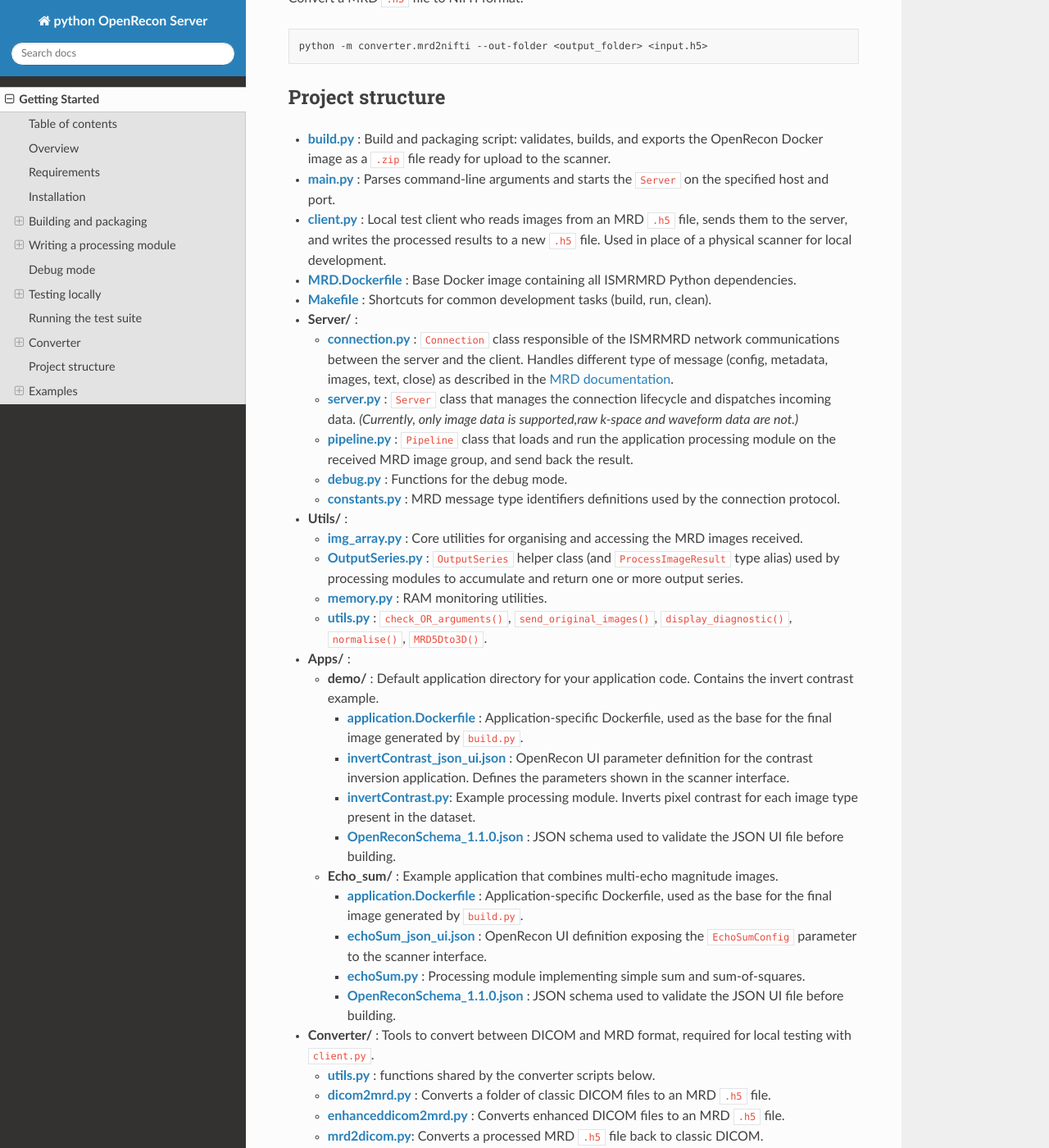
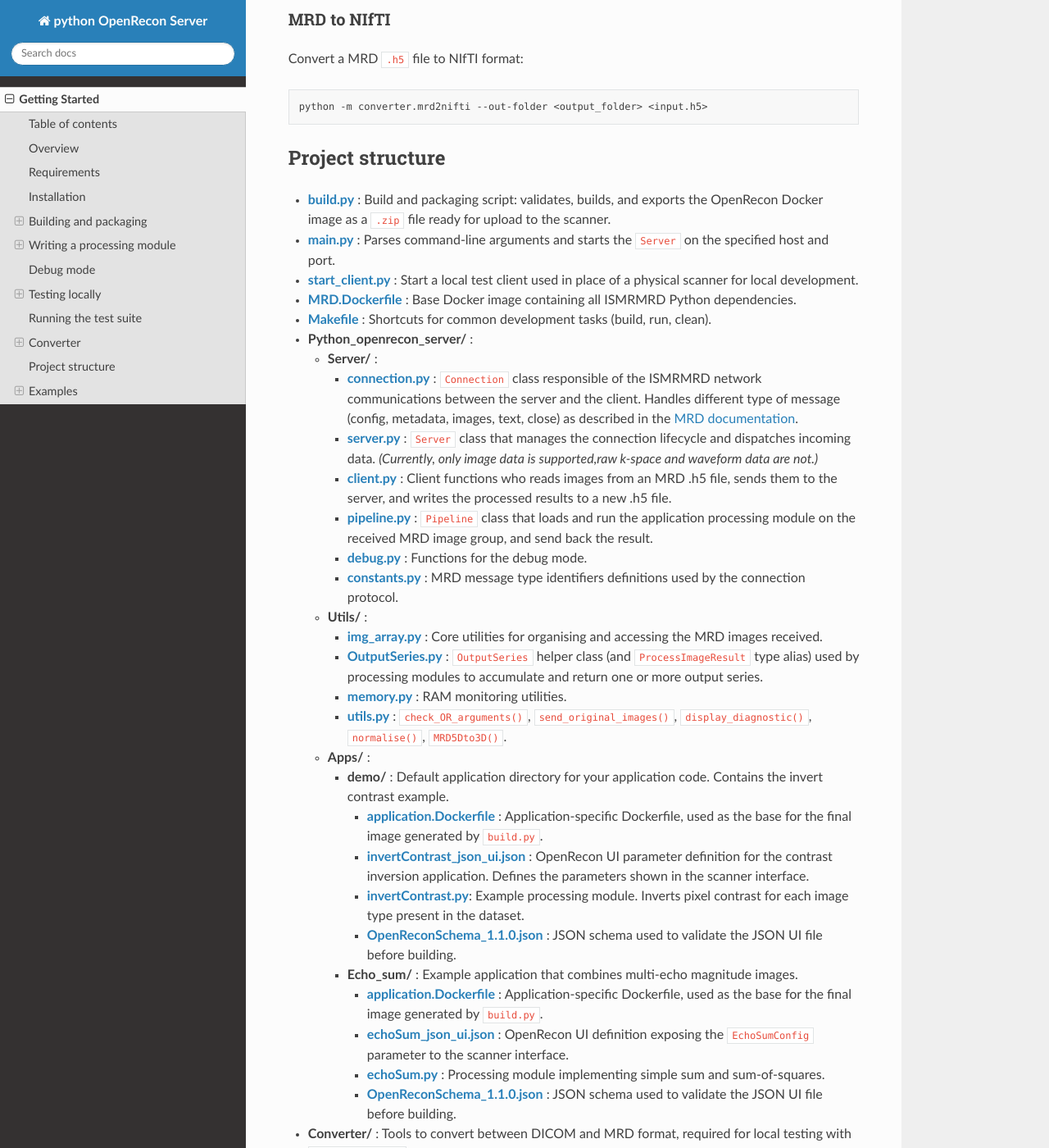
Before and after one commit to benoitberanger/python-openrecon-server, a Sphinx documentation site: the page built from docs/source/readme.md, in a window 1280 px wide and 1400 px high, scrolled down 11903 px. Shown: the whole window at 82% size. Built offline with Sphinx 7.4.7 and the Read the Docs theme 3.1.0, drawn with Linux system fonts in a browser that asks for light colours; some of the changed text lies outside the part shown.

Commit message:
update README

````diff
--- a/README.md
+++ b/README.md
@@ -72,8 +72,8 @@ Flowchart example of a generic processing module:
 ```mermaid
 flowchart LR
 
-    subgraph app["`**apps/app/your_module.py**`"]
-        subgraph process_image["process_image(img_array, configJSON, metadata)"]
+    subgraph app["`**python_openrecon_server/apps/app/your_module.py**`"]
+        subgraph process_image["process_image(img_array,configJSON,metadata)"]
 
             init_series["`**initialise OutputSeries**`"] --> process
             or_arg["`**check OR arguments**`"] -.-> process
@@ -189,7 +188,7 @@ All output files will be placed in a `build` dir. The finale file, ready for the
 
 ## Writing a processing module
 
-Create a new directory in the `apps/` directory containing a Python file. It must expose a function with this prototype:
+Create a new directory in the `python_openrecon_server/apps/` directory containing a Python file. It must expose a function with this prototype:
 
 ```python
 @timeit
@@ -216,7 +215,7 @@ sent by the client. Use `check_OR_arguments()` to read them safely with
 a default fallback:
 
 ```python
-from utils.utils import check_OR_arguments
+from python_openrecon_server.utils.utils import check_OR_arguments
 
 # Read a string parameter, default to 'SimpleSum'
 mode = check_OR_arguments(configJSON, "EchoSumConfig", str, "SimpleSum")
@@ -262,11 +261,11 @@ Each cell contains an `ismrmrd.Image` object or `None`. `image_type` uses MRD co
 ### Accessing images
 
 To get the specific images that you need, you can use the following functions:
-`get_subarray`, `get_type_magnitude`, `get_type_phase`, `get_contrast` from `utils.img_array`.
+`get_subarray`, `get_type_magnitude`, `get_type_phase`, `get_contrast` from `python_openrecon_server.utils.img_array`.
 
 examples :
 ```python
-from utils.img_array import get_type_magnitude, get_type_phase, get_subarray
+from python_openrecon_server.utils.img_array import get_type_magnitude, get_type_phase, get_subarray
 
 # All magnitude images
 mag_array = get_type_magnitude(img_array)
@@ -286,19 +285,19 @@ metadata in one call. Since MRD stores data as `[cha, z, y, x]`, the
 stacked array has shape **`[img, cha, z, y, x]`**.
 
 ```python
-from utils.img_array import stack_images
+from python_openrecon_server.utils.img_array import stack_images
 
 data, head, meta = stack_images(img_array, dtype=float32)
 ```
 
 ### Managing output series
 
-Use `OutputSeries` from `utils.OutputSeries` to manage the images to
+Use `OutputSeries` from `python_openrecon_server.utils.OutputSeries` to manage the images to
 send back to the client. It handles metadata updates, deep copies of
 headers, and series index offsets automatically.
 
 ```python
-from utils.OutputSeries import OutputSeries
+from python_openrecon_server.utils.OutputSeries import OutputSeries
 
 # Initialise
 series = OutputSeries()
@@ -434,9 +433,9 @@ python  -m converter.dicom2mrd <folder of DICOMs> -o <outfile>
 python -m converter.enhanceddicom2mrd <folder of DICOMs> -o <outfile>
 ```
 
-3. Run the client.py, on another terminal, to send the MRD images :
+3. Run the start_client.py, on another terminal, to send the MRD images :
 ```bash
-python client.py -o <output.h5> <input.h5>
+python start_client.py -o <output.h5> <input.h5>
 ```
 
 4. The output `.h5` file can be converted back to DICOM for visualisation :
@@ -507,7 +504,7 @@ MRD (`.h5`) format, which is required for local testing.
 
 ### DICOM to MRD
 
-Convert a DICOM series (classic or enhanced) to an MRD `.h5` file for use as input to `client.py`:
+Convert a DICOM series (classic or enhanced) to an MRD `.h5` file for use as input to `start_client.py`:
 
 ```bash
 # classic DICOM
@@ -543,39 +540,42 @@ python -m converter.mrd2nifti --out-folder <output_folder> <input.h5>
 
 - [**build.py**](https://github.com/benoitberanger/python-openrecon-server/blob/main/build.py) : Build and packaging script: validates, builds, and exports the OpenRecon Docker image as a `.zip` file ready for upload to the scanner.
 - [**main.py**](https://github.com/benoitberanger/python-openrecon-server/blob/main/main.py) : Parses command-line arguments and starts the `Server` on the specified host and port.
-- [**client.py**](https://github.com/benoitberanger/python-openrecon-server/blob/main/client.py) : Local test client who reads images from an MRD `.h5` file, sends them to the server, and writes the processed results to a new `.h5` file. Used in place of a physical scanner for local development.
+- [**start_client.py**](https://github.com/benoitberanger/python-openrecon-server/blob/main/start_client.py) : Start a local test client used in place of a physical scanner for local development.
 - [**MRD.Dockerfile**](https://github.com/benoitberanger/python-openrecon-server/blob/main/MRD.Dockerfile) : Base Docker image containing all ISMRMRD Python dependencies.
 - [**Makefile**](https://github.com/benoitberanger/python-openrecon-server/blob/main/Makefile) : Shortcuts for common development tasks (build, run, clean).
 
-- **Server/** :
-    - [**connection.py**](https://github.com/benoitberanger/python-openrecon-server/blob/main/server/connection.py) : `Connection` class responsible of the ISMRMRD network communications between the server and the client. Handles different type of message (config, metadata, images, text, close) as described in the [MRD documentation](https://ismrmrd.readthedocs.io/en/latest/mrd_messages.html).
-    - [**server.py**](https://github.com/benoitberanger/python-openrecon-server/blob/main/server/server.py) : `Server` class that manages the connection lifecycle and dispatches incoming data. _(Currently, only image data is supported,raw k-space and waveform data are not.)_
-    - [**pipeline.py**](https://github.com/benoitberanger/python-openrecon-server/blob/main/server/pipeline.py) : `Pipeline` class that loads and run the application processing module on the received MRD image group, and send back the result.
-    - [**debug.py**](https://github.com/benoitberanger/python-openrecon-server/blob/main/server/debug.py) : Functions for the debug mode.
-    - [**constants.py**](https://github.com/benoitberanger/python-openrecon-server/blob/main/server/constants.py) : MRD message type identifiers definitions used by the connection protocol.
+- **Python_openrecon_server/** :
 
-- **Utils/** :
-    - [**img_array.py**](https://github.com/benoitberanger/python-openrecon-server/blob/main/utils/img_array.py) : Core utilities for organising and accessing the MRD images received.
-    - [**OutputSeries.py**](https://github.com/benoitberanger/python-openrecon-server/blob/main/utils/OutputSeries.py) : `OutputSeries` helper class (and `ProcessImageResult` type alias) used by processing modules to accumulate and return one or more output series.
-    - [**memory.py**](https://github.com/benoitberanger/python-openrecon-server/blob/main/utils/memory.py) : RAM monitoring utilities.
-    - [**utils.py**](https://github.com/benoitberanger/python-openrecon-server/blob/main/utils/utils.py) : `check_OR_arguments()`, `send_original_images()`, `display_diagnostic()`, `normalise()`, `MRD5Dto3D()`.
+    - **Server/** :
+        - [**connection.py**](https://github.com/benoitberanger/python-openrecon-server/blob/main/python_openrecon_server/server/connection.py) : `Connection` class responsible of the ISMRMRD network communications between the server and the client. Handles different type of message (config, metadata, images, text, close) as described in the [MRD documentation](https://ismrmrd.readthedocs.io/en/latest/mrd_messages.html).
+        - [**server.py**](https://github.com/benoitberanger/python-openrecon-server/blob/main/python_openrecon_server/server/server.py) : `Server` class that manages the connection lifecycle and dispatches incoming data. _(Currently, only image data is supported,raw k-space and waveform data are not.)_
+        - [**client.py**](https://github.com/benoitberanger/python-openrecon-server/blob/main/python_openrecon_server/server/client.py) : Client functions who reads images from an MRD .h5 file, sends them to the server, and writes the processed results to a new .h5 file.
+        - [**pipeline.py**](https://github.com/benoitberanger/python-openrecon-server/blob/main/python_openrecon_server/server/pipeline.py) : `Pipeline` class that loads and run the application processing module on the received MRD image group, and send back the result.
+        - [**debug.py**](https://github.com/benoitberanger/python-openrecon-server/blob/main/python_openrecon_server/server/debug.py) : Functions for the debug mode.
+        - [**constants.py**](https://github.com/benoitberanger/python-openrecon-server/blob/main/python_openrecon_server/server/constants.py) : MRD message type identifiers definitions used by the connection protocol.
 
-- **Apps/** :
-    - **demo/** :
-    Default application directory for your application code. Contains the invert contrast example.
-        - [**application.Dockerfile**](https://github.com/benoitberanger/python-openrecon-server/blob/main/apps/demo/application.Dockerfile) : Application-specific Dockerfile, used as the base for the final image generated by `build.py`.
-        - [**invertContrast_json_ui.json**](https://github.com/benoitberanger/python-openrecon-server/blob/main/apps/demo/invertContrast_json_ui.json) : OpenRecon UI parameter definition for the contrast inversion application. Defines the parameters shown in the scanner interface.
-        - [**invertContrast.py**](https://github.com/benoitberanger/python-openrecon-server/blob/main/apps/demo/invertContrast.py): Example processing module. Inverts pixel contrast for each image type present in the dataset.
-        - [**OpenReconSchema_1.1.0.json**](https://github.com/benoitberanger/python-openrecon-server/blob/main/apps/demo/OpenReconSchema_1.1.0.json) : JSON schema used to validate the JSON UI file before building.
+    - **Utils/** :
+        - [**img_array.py**](https://github.com/benoitberanger/python-openrecon-server/blob/main/python_openrecon_server/utils/img_array.py) : Core utilities for organising and accessing the MRD images received.
+        - [**OutputSeries.py**](https://github.com/benoitberanger/python-openrecon-server/blob/main/python_openrecon_server/utils/OutputSeries.py) : `OutputSeries` helper class (and `ProcessImageResult` type alias) used by processing modules to accumulate and return one or more output series.
+        - [**memory.py**](https://github.com/benoitberanger/python-openrecon-server/blob/main/python_openrecon_server/utils/memory.py) : RAM monitoring utilities.
+        - [**utils.py**](https://github.com/benoitberanger/python-openrecon-server/blob/main/python_openrecon_server/utils/utils.py) : `check_OR_arguments()`, `send_original_images()`, `display_diagnostic()`, `normalise()`, `MRD5Dto3D()`.
 
-    - **Echo_sum/** : Example application that combines multi-echo magnitude images.
-        - [**application.Dockerfile**](https://github.com/benoitberanger/python-openrecon-server/blob/main/apps/echo_sum/application.Dockerfile) : Application-specific Dockerfile, used as the base for the final image generated by `build.py`.
-        - [**echoSum_json_ui.json**](https://github.com/benoitberanger/python-openrecon-server/blob/main/apps/echo_sum/echoSum_json_ui.json) : OpenRecon UI definition exposing the `EchoSumConfig` parameter to the scanner interface.
-        - [**echoSum.py**](https://github.com/benoitberanger/python-openrecon-server/blob/main/echoSum/apps/echoSum.py) : Processing module implementing simple sum and sum-of-squares.
-        - [**OpenReconSchema_1.1.0.json**](https://github.com/benoitberanger/python-openrecon-server/blob/main/apps/echo_sum/OpenReconSchema_1.1.0.json) : JSON schema used to validate the JSON UI file before building.
+    - **Apps/** :
+        - **demo/** :
+        Default application directory for your application code. Contains the invert contrast example.
+            - [**application.Dockerfile**](https://github.com/benoitberanger/python-openrecon-server/blob/main/python_openrecon_server/apps/demo/application.Dockerfile) : Application-specific Dockerfile, used as the base for the final image generated by `build.py`.
+            - [**invertContrast_json_ui.json**](https://github.com/benoitberanger/python-openrecon-server/blob/main/python_openrecon_server/apps/demo/invertContrast_json_ui.json) : OpenRecon UI parameter definition for the contrast inversion application. Defines the parameters shown in the scanner interface.
+            - [**invertContrast.py**](https://github.com/benoitberanger/python-openrecon-server/blob/main/python_openrecon_server/apps/demo/invertContrast.py): Example processing module. Inverts pixel contrast for each image type present in the dataset.
+            - [**OpenReconSchema_1.1.0.json**](https://github.com/benoitberanger/python-openrecon-server/blob/main/python_openrecon_server/apps/demo/OpenReconSchema_1.1.0.json) : JSON schema used to validate the JSON UI file before building.
+
+        - **Echo_sum/** : Example application that combines multi-echo magnitude images.
+            - [**application.Dockerfile**](https://github.com/benoitberanger/python-openrecon-server/blob/main/python_openrecon_server/apps/echo_sum/application.Dockerfile) : Application-specific Dockerfile, used as the base for the final image generated by `build.py`.
+            - [**echoSum_json_ui.json**](https://github.com/benoitberanger/python-openrecon-server/blob/main/python_openrecon_server/apps/echo_sum/echoSum_json_ui.json) : OpenRecon UI definition exposing the `EchoSumConfig` parameter to the scanner interface.
+            - [**echoSum.py**](https://github.com/benoitberanger/python-openrecon-server/blob/main/echoSum/python_openrecon_server/apps/echoSum.py) : Processing module implementing simple sum and sum-of-squares.
+            - [**OpenReconSchema_1.1.0.json**](https://github.com/benoitberanger/python-openrecon-server/blob/main/python_openrecon_server/apps/echo_sum/OpenReconSchema_1.1.0.json) : JSON schema used to validate the JSON UI file before building.
 
 - **Converter/** :
-Tools to convert between DICOM and MRD format, required for local testing with `client.py`.
+Tools to convert between DICOM and MRD format, required for local testing with `start_client.py`.
     - [**utils.py**](https://github.com/benoitberanger/python-openrecon-server/blob/main/converter/utils.py) : functions shared by the converter scripts below.
     - [**dicom2mrd.py**](https://github.com/benoitberanger/python-openrecon-server/blob/main/converter/dicom2mrd.py) : Converts a folder of classic DICOM files to an MRD `.h5` file.
     - [**enhanceddicom2mrd.py**](https://github.com/benoitberanger/python-openrecon-server/blob/main/converter/enhanceddicom2mrd.py) : Converts enhanced DICOM files to an MRD `.h5` file.
````
Also changed, not shown: other parts of README.md (+2 -5 lines), docs/source/conf.py (+0 -7 lines), 1 other file.
